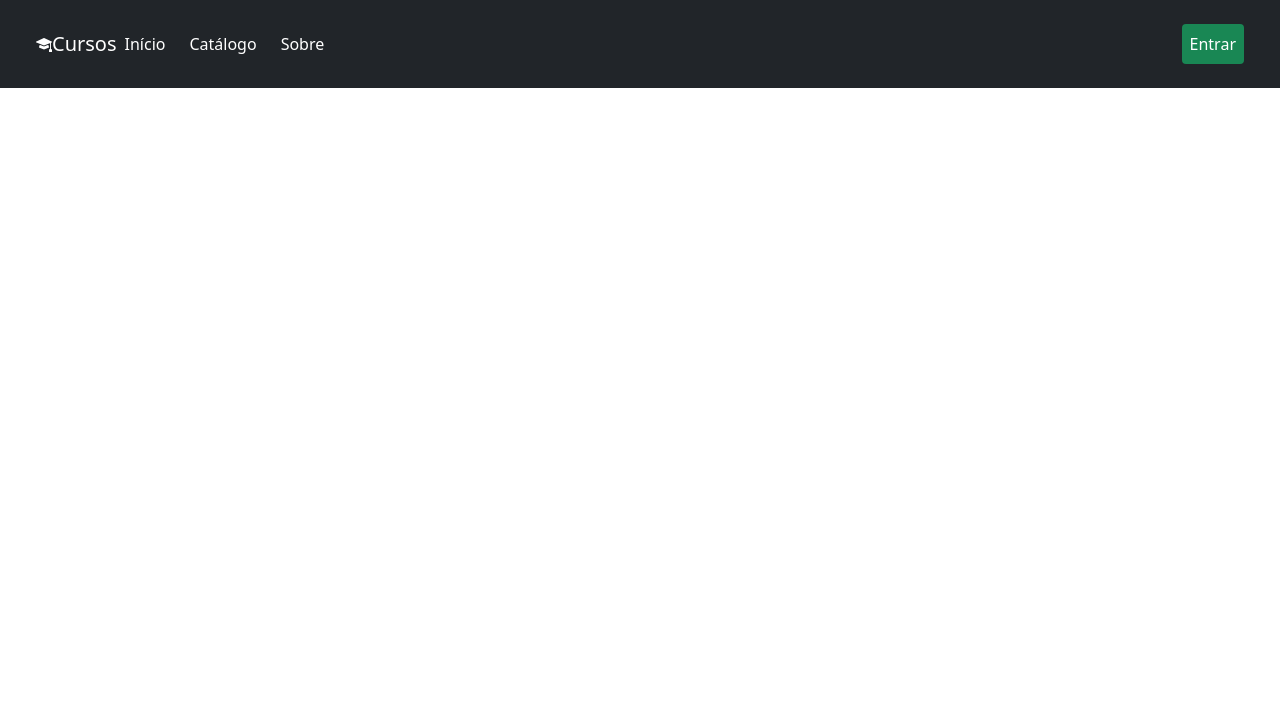
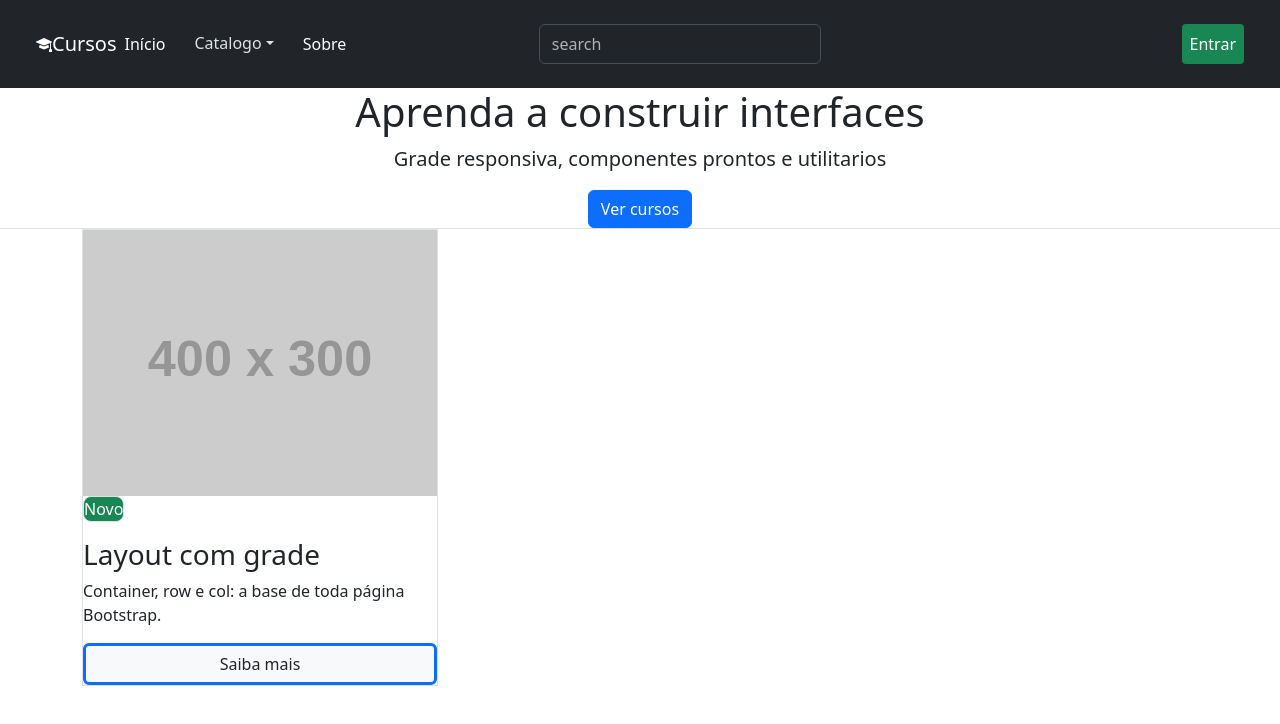
Before and after one commit to felipegabriel0324-cmyk/Bootstrap, a plain HTML site: page index.html in a window 1280 px wide. Drawn offline with nearby package versions, Linux system fonts and the light colour scheme; placeholder pictures from the web are drawn by us.

Commit message:
hero pronto + grade quase feita

```diff
--- a/index.html
+++ b/index.html
@@ -1,5 +1,4 @@
 <!DOCTYPE html>
-
 <html lang="pt-br">
 	<head>
 		<meta charset="UTF-8">
@@ -35,19 +34,56 @@
 					<div class="navbar-nav gap-2 w-100">
 						<a class="nav-link text-white"
 							href="#">Início</a>
-						<a class="nav-link text-white"
-							href="#">Catálogo</a>
+						<div class="dropdown">
+							<button class="btn dropdown-toggle"
+								type="button"
+								id="dropdownMenuButton"
+								data-bs-toggle="dropdown"
+								aria-haspopup="true"
+								aria-expanded="false">
+								Catalogo</button>
+							<div class="dropdown-menu" aria-labelledby="dropdownMenuButton">
+								<a class="dropdown-item" href="#">1</a>
+								<a class="dropdown-item" href="#">2</a>
+								<a class="dropdown-item" href="#">3</a>
+							</div>
+						</div>
 						<a class="nav-link text-white"
 							href="#">Sobre</a>
+						<input class="form-control w-25 mx-auto"
+						type="search"
+						placeholder="search"
+						aria-label="search">
 						<a class="nav-link ms-auto p-2 bg-success text-white rounded-1"
 							href="#">Entrar</a>
 					</div>
 				</div>
 			</div>
 		</nav>
-		<header>
+		<header class="d-flex flex-column align-items-center border-bottom">
+			<h1 class="display-6">Aprenda a construir interfaces</h1>
+			<p class="lead">Grade responsiva, componentes prontos e utilitarios</p>
+			<button class="btn btn-primary" type="button">Ver cursos</button>
 		</header>
 		<main>
+			<div class="container">
+				<div class="row">
+					<div class="col-12 col-sm-6 col-lg-4">
+						<div class="text-dark d-flex flex-column border flex-grow-1">
+							<img src="https://placehold.co/400x300"
+							class="img-fluid"
+							alt="imagem placeholder">
+							<p class="bg-success text-white border rounded-3 me-auto">Novo</p>
+							<h3 class="">Layout com grade</h3>
+							<p class="">Container, row e col: a base de toda página Bootstrap.</p>
+							<div class="d-grid">
+								<button class="btn btn-light text-dark border border-3 border-primary">Saiba mais
+								</button>
+							</div>
+						</div>
+					</div>
+				</div>
+			</div>
 		</main>
 		<footer>
 		</footer>
```
